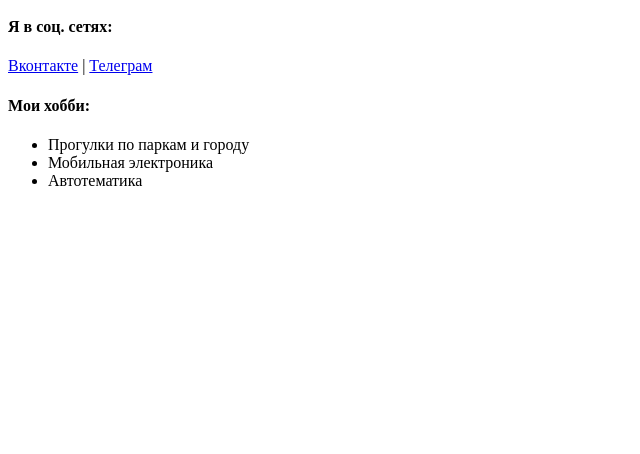
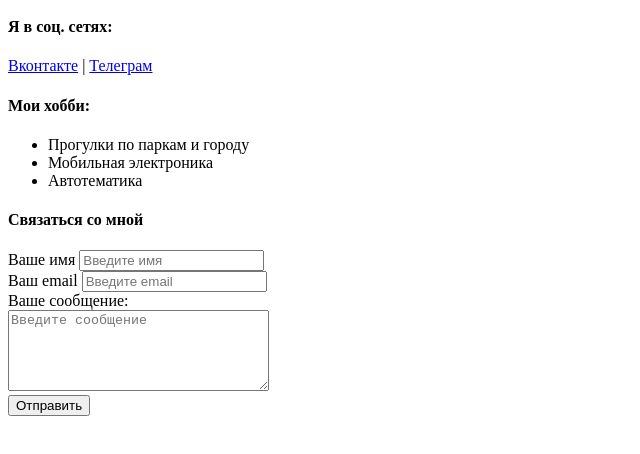
Before and after one commit to vk266/resume, a plain HTML site: page index.html in a window 1280 px wide. Shown: the part 278-732 px from the top of the page, without its empty margins (0-640 px from the left). Drawn offline with Linux system fonts and the light colour scheme.

Commit message:
addet blick contact with me

```diff
--- a/index.html
+++ b/index.html
@@ -23,6 +23,25 @@
         <li>Мобильная электроника</li>
         <li>Автотематика</li>
     </ul>
+    <h4>Связаться со мной</h4>
+    <form>
+        <div>
+            <label for="text">Ваше имя</label>
+            <input type="text" id="text" placeholder="Введите имя">
+        </div>
+        <div>
+            <label for="email">Ваш email</label>
+            <input type="email" id="email" placeholder="Введите email">
+        </div>
+        <div>
+            <label for="message">Ваше сообщение:</label>
+            <br>
+            <textarea name="" id="message" cols="30" rows="5" placeholder="Введите сообщение"></textarea>
+        </div>
+        <div>
+            <button type="submit">Отправить</button>
+        </div>
+    </form>
 
 </body>
 </html>
```
